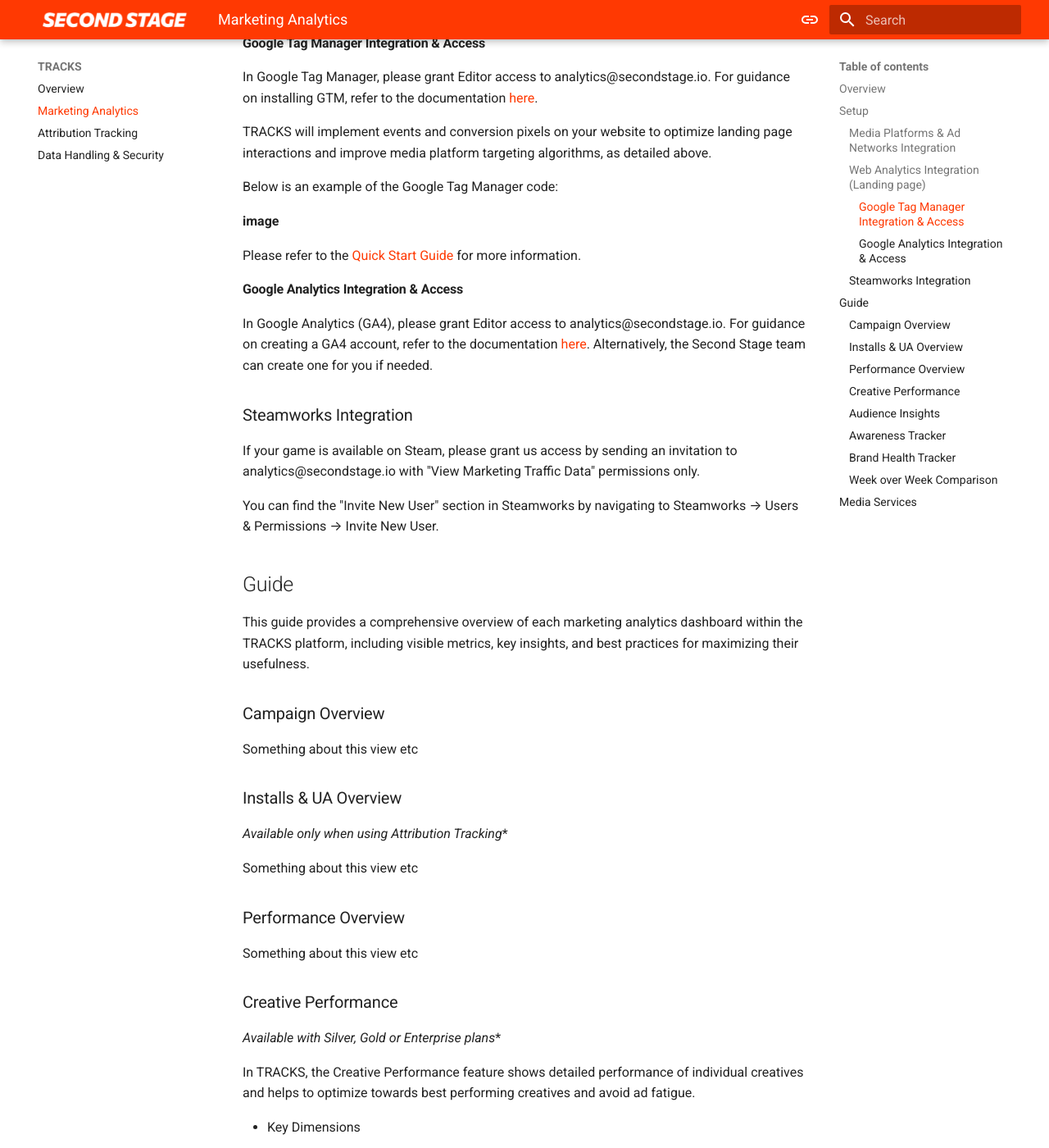
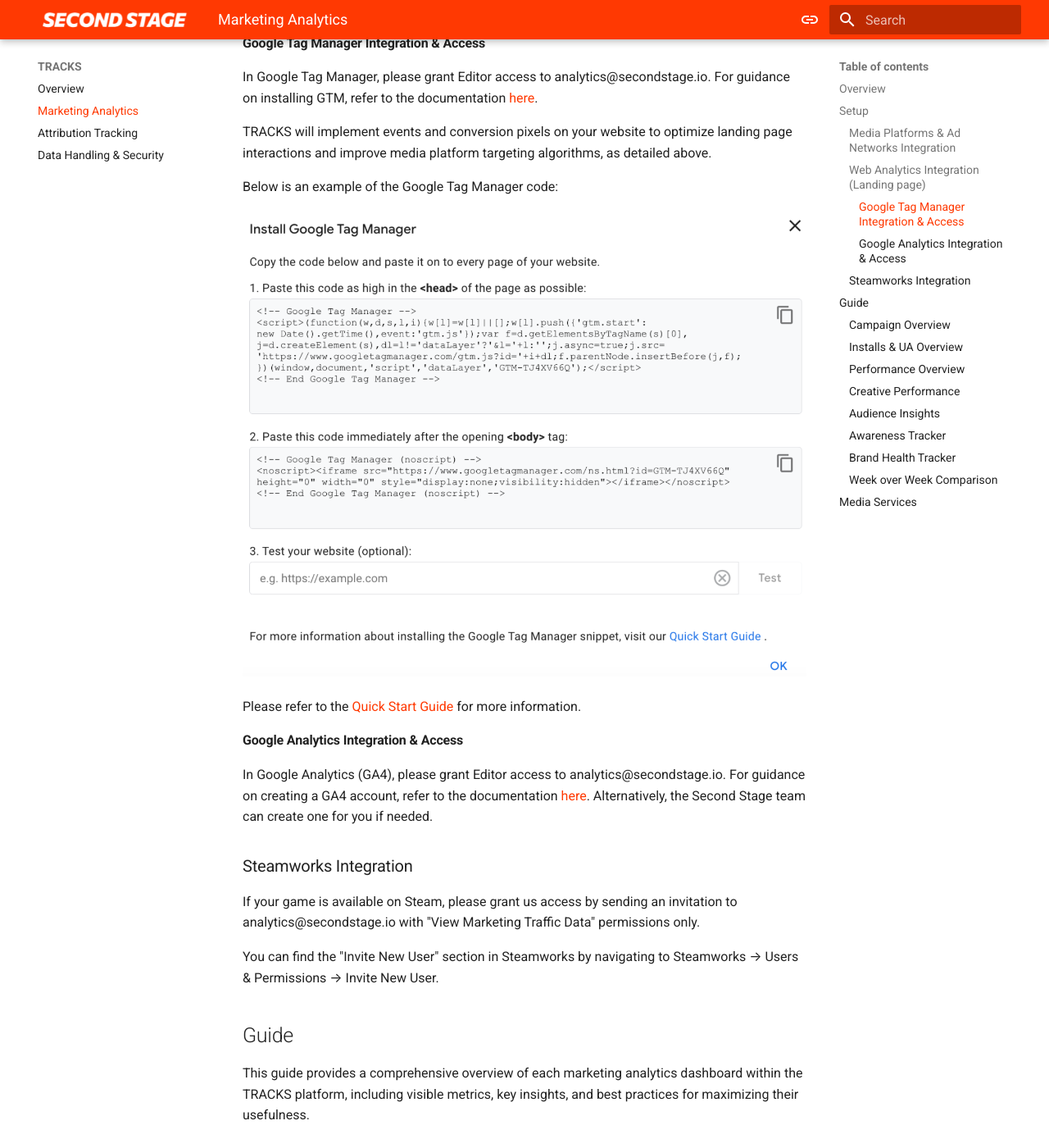
Before and after one commit to secondstage-io/tracks-documentation, an MkDocs documentation site: the page built from docs/tracks/marketing-analytics.md, in a window 1280 px wide and 1400 px high, scrolled down 958 px. Shown: the whole window at 82% size. Built offline with MkDocs 1.6.1 and Material for MkDocs 9.7.7, drawn with Linux system fonts in a browser that asks for light colours.

Commit message:
Update marketing-analytics.md
add image

```diff
--- a/docs/tracks/marketing-analytics.md
+++ b/docs/tracks/marketing-analytics.md
@@ -29,7 +29,7 @@
 
 Below is an example of the Google Tag Manager code:
 
-**image**
+![Google Tag Manager Setup](/assets/marketing-analytics_gtm.png "Google Tag Manager Setup")
 
 Please refer to the [Quick Start Guide](https://support.google.com/tagmanager/answer/14842164) for more information.
 
@@ -53,7 +53,7 @@
 
 ### Installs & UA Overview
 
-*Available only when using Attribution Tracking**
+*Available only when using Attribution Tracking*
 
 Something about this view etc
 
@@ -63,7 +63,7 @@
 
 ### Creative Performance
 
-*Available with Silver, Gold or Enterprise plans**
+*Available with Silver, Gold or Enterprise plans*
 
 In TRACKS, the Creative Performance feature shows detailed performance of individual creatives and helps to optimize towards best performing creatives and avoid ad fatigue.
 
@@ -74,7 +74,7 @@
 
 ### Audience Insights
 
-*Available with Silver, Gold or Enterprise plans**
+*Available with Silver, Gold or Enterprise plans*
 
 TRACKS is able to provide granular insights into audiences based on day-to-day campaign performance, providing detailed socio-demographic information on the userbase of your game.
 
@@ -85,7 +85,7 @@
 
 ### Awareness Tracker
 
-*Available with Gold or Enterprise plans**
+*Available with Gold or Enterprise plans*
 
 To deliver granular reporting on top-of-funnel activations, the TRACKS Awareness Tracker delivers detailed breakdowns on metrics such as Impressions, Views, Engagement Rates or Viewability.
 
@@ -96,7 +96,7 @@
 
 ### Brand Health Tracker
 
-*Available with Gold or Enterprise plans**
+*Available with Gold or Enterprise plans*
 
 The TRACKS Brand Health Tracker allows to highlight top-of-funnel awareness from social, media and UGC and enables to make data-driven key decisions on strategic direction and timings.
 
```
